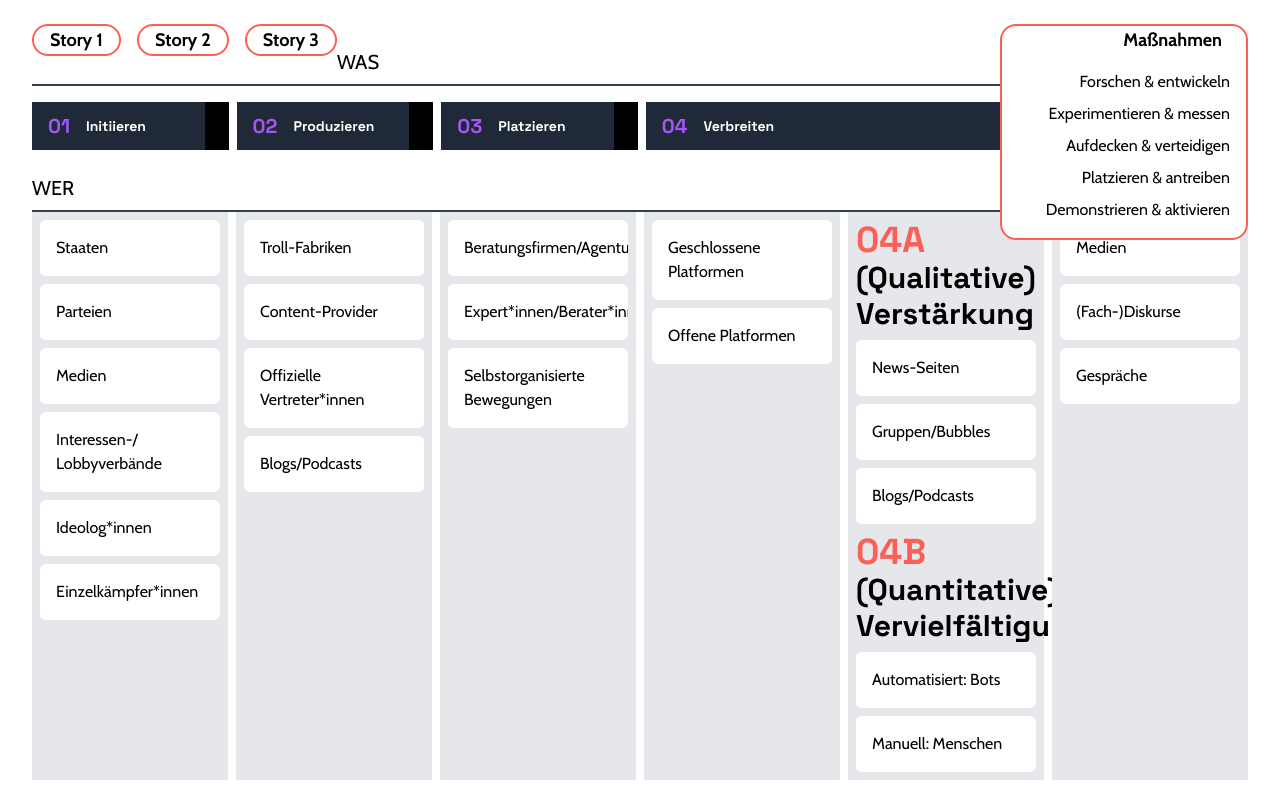
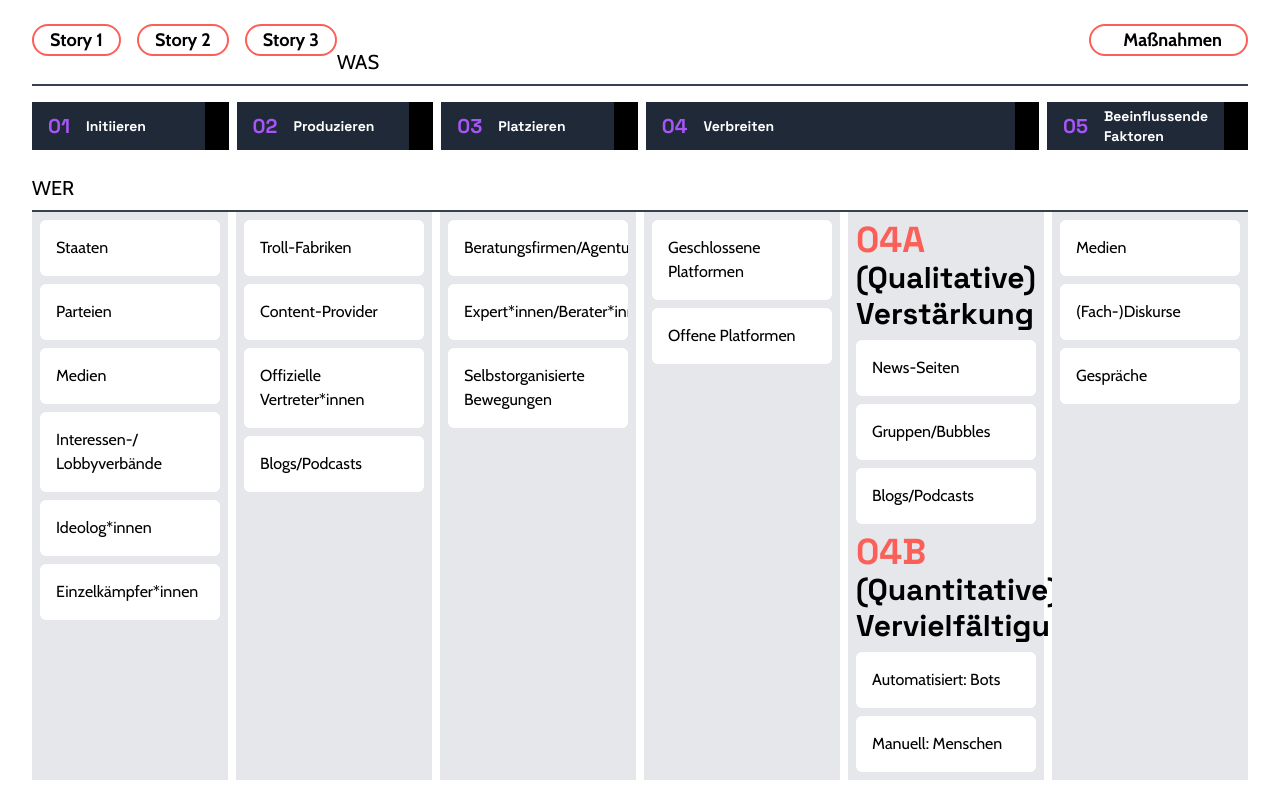
Before and after one commit to DetektivKollektiv/colab-infographic, a Vue app: page / in a window 1280 px wide. Shown: the top 800 px of the page. Built offline with nearby package versions, Linux system fonts and the light colour scheme; some icons are missing; what vue3-touch-events would draw is missing.

Commit message:
renamed open toclosed

```diff
--- a/src/components/ButtonDropdown.vue
+++ b/src/components/ButtonDropdown.vue
@@ -2,18 +2,18 @@
     <!-- create Dropdown Menu -->
     <button
         class="px-4 border-2 border-red-500 inline-block bg-white overflow-hidden rounded-2xl text-right whitespace-nowrap transition-all"
-        @click="open = !open"
+        @click="closed = !closed"
         :style="{ width }"
     >
         <p class="font-bold text-sm md:text-lg inline-block" ref="textElement">
             {{ text }}
-            <i v-if="open" class="fas fa-caret-down ml-2 text-red-500"></i>
+            <i v-if="closed" class="fas fa-caret-down ml-2 text-red-500"></i>
             <i class="fas fa-caret-up ml-2 text-red-500" v-else></i>
         </p>
 
         <div
             class="text-sm md:text-lg transition-all space-y-2 float-right"
-            :class="{ 'mt-4': !open }"
+            :class="{ 'mt-4': !closed }"
             ref="optionsElement"
             :style="{ height }"
         >
@@ -25,7 +25,7 @@
     </button>
 </template>
 <script setup>
-const open = ref(false)
+const closed = ref(true)
 
 const options = [
     {
@@ -67,7 +67,7 @@ const textElement = ref(null)
 
 const height = computed(() => {
     if (optionsElement.value !== null) {
-        return open.value
+        return closed.value
             ? '0px'
             : optionsElement.value.scrollHeight + 16 + 'px'
     } else {
@@ -77,7 +77,7 @@ const height = computed(() => {
 
 const width = computed(() => {
     if (textElement.value !== null && optionsElement.value !== null) {
-        return open.value
+        return closed.value
             ? textElement.value.scrollWidth + 36 + 'px'
             : optionsElement.value.scrollWidth + 32 + 'px'
     } else {
```
